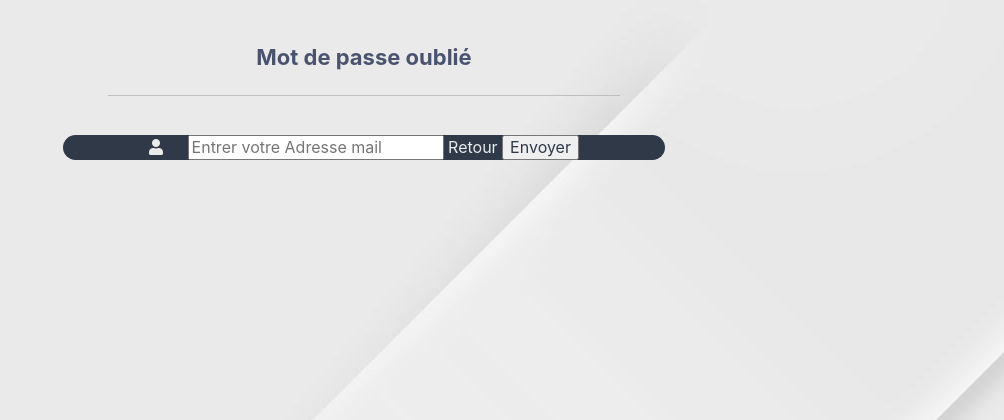
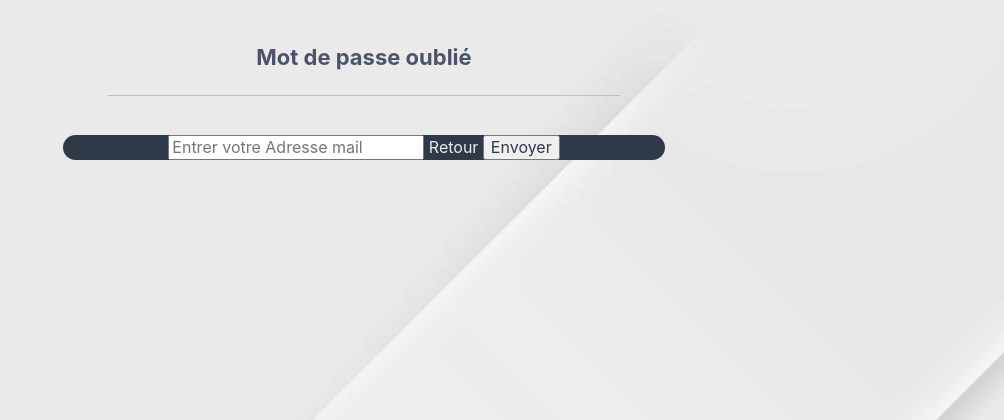
Before and after one commit to Romain-Ayme/VANESTARRES, a PHP site: page /mdp_oublie.php in a window 1280 px wide. Shown: the top 420 px of the page, without its empty margins (276-1280 px from the left). Run offline with PHP 8.4, Linux system fonts and the light colour scheme; data that the repository does not hold is empty.

Commit message:
Suppression d'un truc

```diff
--- a/www/mdp_oublie.php
+++ b/www/mdp_oublie.php
@@ -39,8 +39,6 @@ topPage('css.css');     // Fonction de début de page
 
             <div class="param">
                 <form action="mdp_oublie.php" method="post">
-
-                    <i class="fas fa-user"></i>
                     <label for="username">
                         <input type="text" name="email" placeholder="Entrer votre Adresse mail" id="adresse">
                     </label>
```
